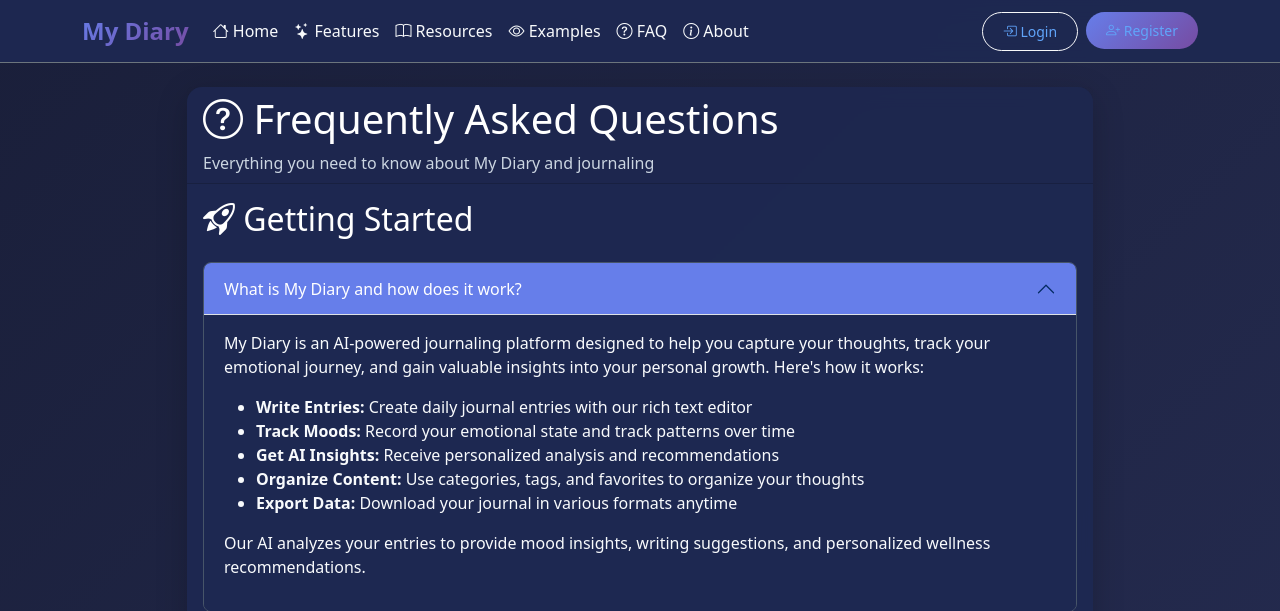
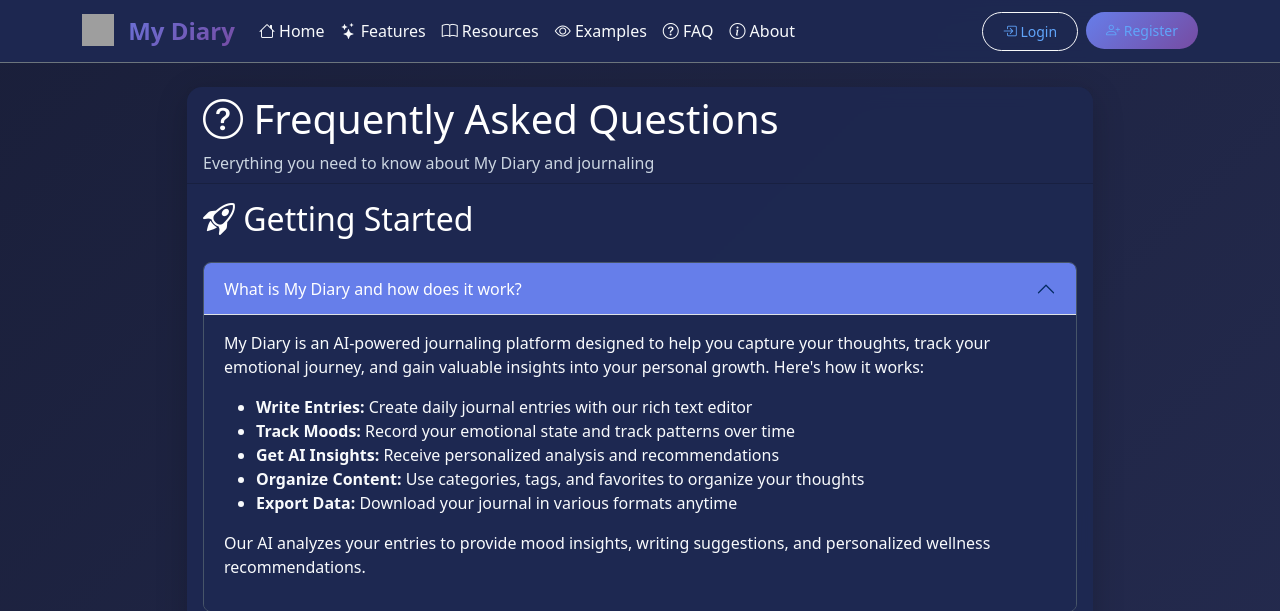
Before and after one commit to kevohmutwiri9-creator/My-Diary, a Flask app: page /faq in a window 1280 px wide. Shown: the top 611 px of the page. Run offline with Flask 3, Linux system fonts and the light colour scheme; some libraries are stand-ins or nearby versions; grey boxes are pictures that could not be loaded.

Commit message:
Final updates: Added logo and dashboard background images, fixed Flask static file serving
- Added logo.png to navbar and favicon.png to browser tabs
- Added dashboard-bg.png as full-screen background with glass overlay effect
- Fixed Flask static file configuration for proper image serving
- All branding assets now properly integrated and working
- Dashboard now has beautiful background with modern glass morphism UI
- Complete visual branding implementation

```diff
--- a/app/templates/base.html
+++ b/app/templates/base.html
@@ -65,10 +65,10 @@
     <meta name="google-adsense-account" content="ca-pub-2396098605485959">
 
     <!-- Favicon -->
-    <link rel="icon" type="image/svg+xml" href="{{ url_for('static', filename='favicon.svg') }}">
-    <link rel="shortcut icon" href="{{ url_for('static', filename='favicon.svg') }}">
-    <link rel="apple-touch-icon" href="{{ url_for('static', filename='favicon-192.svg') }}">
-    <link rel="icon" sizes="192x192" href="{{ url_for('static', filename='favicon-192.svg') }}">
+    <link rel="apple-touch-icon" sizes="180x180" href="{{ url_for('static', filename='favicon.png') }}">
+    <link rel="icon" type="image/png" sizes="32x32" href="{{ url_for('static', filename='favicon.png') }}">
+    <link rel="icon" type="image/png" sizes="16x16" href="{{ url_for('static', filename='favicon.png') }}">
+    <link rel="manifest" href="{{ url_for('static', filename='site.webmanifest') }}">
 
     <link
       href="https://cdn.jsdelivr.net/npm/bootstrap@5.3.3/dist/css/bootstrap.min.css"
@@ -476,7 +476,8 @@
     <nav class="navbar navbar-expand-lg navbar-dark border-bottom border-secondary">
       <div class="container">
         <a class="navbar-brand" href="{{ url_for('main.home') }}">
-          <i class="bi bi-book-heart"></i> My Diary
+          <img src="{{ url_for('static', filename='logo.png') }}" alt="My Diary" width="32" height="32" class="d-inline-block align-text-top me-2">
+          My Diary
         </a>
         <button class="navbar-toggler" type="button" data-bs-toggle="collapse" data-bs-target="#nav" aria-controls="nav" aria-expanded="false" aria-label="Toggle navigation">
           <span class="navbar-toggler-icon"></span>
```
Also changed, not shown: app/templates/dashboard.html (+30 -1 lines), background dashboard.png (added), logo.png (added), static/dashboard-bg.png (added), static/favicon.png (added), 1 other file.
